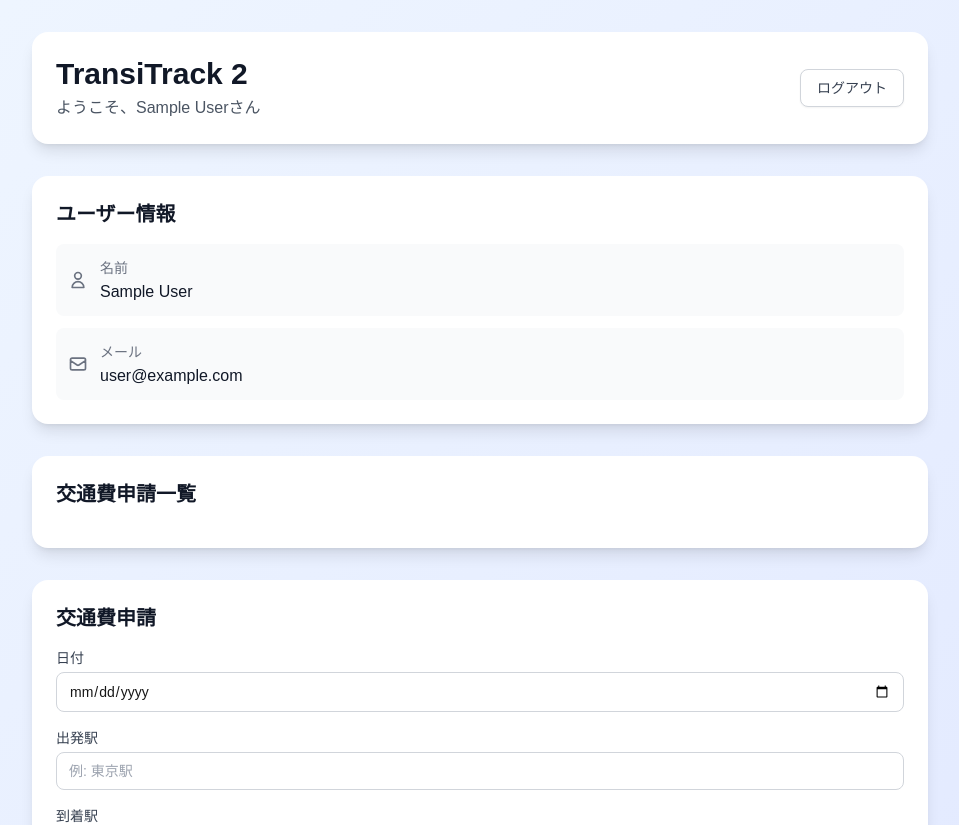
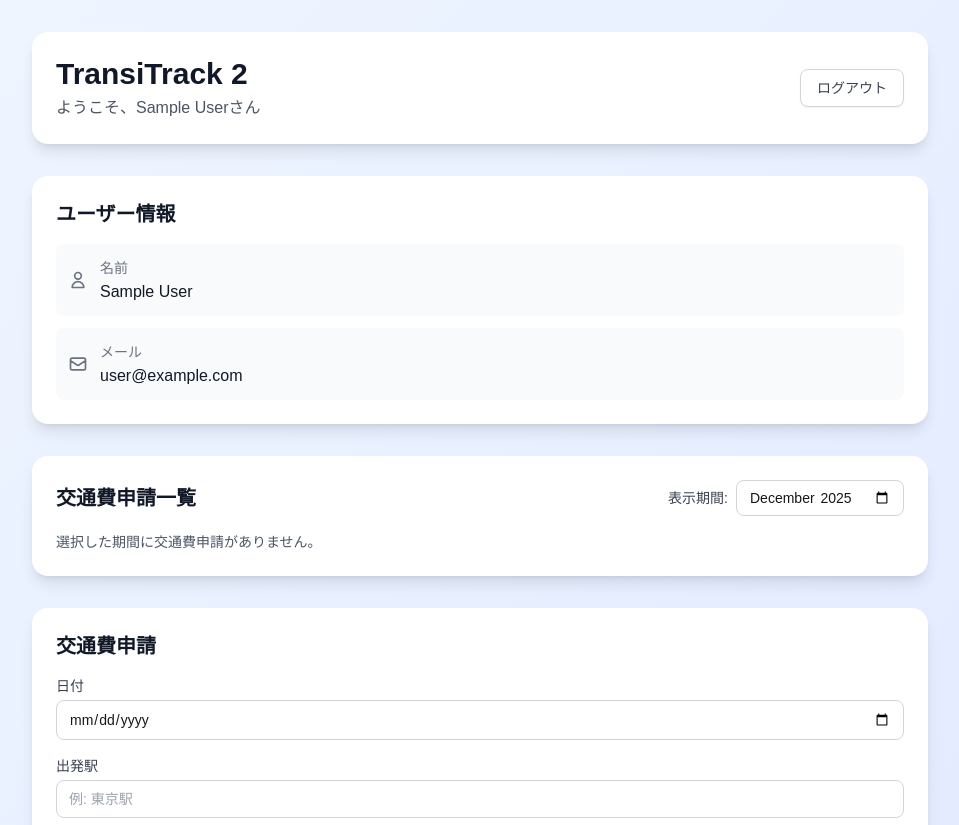
Before and after one commit to impv/impressive-transitrack2, a Next.js app: page /dashboard in a window 1280 px wide. Shown: the top 825 px of the page, without its empty margins (160-1119 px from the left). Built offline with nearby package versions, Linux system fonts and the light colour scheme; no server answers; the database is empty; sample sign-in values are in the browser's storage.

Commit message:
feat: 年月別に申請リストを表示

```diff
--- a/src/features/expenses/apiClient.ts
+++ b/src/features/expenses/apiClient.ts
@@ -46,8 +46,9 @@ export const createExpense = async (params: ExpenseInput): Promise<CreateExpense
   return res.json();
 };
 
-export const getExpenses = async (): Promise<CreateExpenseResponse> => {
-  const res = await fetch("/api/expenses", {
+export const getExpenses = async (yearMonth?: string): Promise<CreateExpenseResponse> => {
+  const queryParams = yearMonth ? `?yearMonth=${encodeURIComponent(yearMonth)}` : "";
+  const res = await fetch(`/api/expenses${queryParams}`, {
     method: "GET",
     headers: {
       "Content-Type": "application/json",
--- a/src/pages/api/expenses/index.ts
+++ b/src/pages/api/expenses/index.ts
@@ -12,7 +12,13 @@ export default async function handler(req: NextApiRequest, res: NextApiResponse)
 
   if (req.method === "GET") {
     try {
-      const expenses = await getExpensesByMemberId(session.user.id);
+      const { yearMonth } = req.query;
+      const yearMonthStr = Array.isArray(yearMonth) ? yearMonth[0] : yearMonth;
+
+      // yearMonth が指定されている場合はフィルタリング、未指定の場合は全件取得
+      const options = yearMonthStr ? { yearMonth: yearMonthStr } : undefined;
+
+      const expenses = await getExpensesByMemberId(session.user.id, options);
       return res.status(200).json(expenses);
     } catch (error) {
       console.error(error);
--- a/src/pages/dashboard/index.tsx
+++ b/src/pages/dashboard/index.tsx
@@ -3,8 +3,8 @@ import { signOut, useSession } from "next-auth/react";
 import { useRouter } from "next/router";
 import { useEffect, useRef, useState } from "react";
 import { getExpenses } from "@/features/expenses/apiClient";
+import { useExpenseForm } from "@/features/expenses/hooks/useExpenseForm";
 import useExpenseEditor from "@/features/expenses/hooks/useExpenseEdit";
-import { useExpenseForm } from "@/features/expenses/hooks/useExpenseForm";
 import type { ExpenseRecord } from "@/types/expenses";
 
 const Dashboard = () => {
@@ -13,10 +13,18 @@ const Dashboard = () => {
 
   const [expenses, setExpenses] = useState<ExpenseRecord[]>([]);
 
+  const getCurrentYearMonth = () => {
+    const now = new Date();
+    return `${now.getFullYear()}-${String(now.getMonth() + 1).padStart(2, "0")}`;
+  };
+
+  const [selectedYearMonth, setSelectedYearMonth] = useState<string>(getCurrentYearMonth());
+
+  // 選択された年月に基づいてフィルタリングされた交通費を取得
   useEffect(() => {
-    const fetchExpenses = async () => {
+    const fetchFilteredExpenses = async () => {
       try {
-        const response = await getExpenses();
+        const response = await getExpenses(selectedYearMonth);
         const expenses: ExpenseRecord[] = response.map((r) => {
           if (!Object.values(["TRAIN", "BUS"]).includes(r.transport)) {
             throw new Error("不正な transport");
@@ -37,9 +45,9 @@ const Dashboard = () => {
     };
 
     if (session?.user?.id) {
-      fetchExpenses();
+      fetchFilteredExpenses();
     }
-  }, [session?.user?.id]);
+  }, [session?.user?.id, selectedYearMonth]);
 
   useEffect(() => {
     if (status !== "loading" && !session) {
@@ -55,6 +63,27 @@ const Dashboard = () => {
     setExpenseForm,
     handleSubmitExpense,
   } = useExpenseForm();
+
+  // 新しい申請が成功したらフィルタリングデータを再取得
+  useEffect(() => {
+    if (submitSuccess && session?.user?.id) {
+      const refetchFiltered = async () => {
+        try {
+          const response = await getExpenses(selectedYearMonth);
+          const filtered: ExpenseRecord[] = response.map((r) => ({
+            ...r,
+            transport: r.transport as TransportType,
+            tripType: r.tripType as TripType,
+          }));
+          setExpenses(filtered);
+        } catch (error) {
+          console.error("フィルタリングデータの再取得に失敗:", error);
+        }
+      };
+
+      refetchFiltered();
+    }
+  }, [submitSuccess, session?.user?.id, selectedYearMonth]);
 
   // トースト表示用
   const [toastMessage, setToastMessage] = useState<string | null>(null);
@@ -77,7 +106,7 @@ const Dashboard = () => {
     handleEditClick,
     handleDeleteClick,
   } = useExpenseEditor({
-    expenses,
+    expenses: expenses,
     onSuccess: (updated) => {
       setExpenses((prev) =>
         prev.map((p) =>
@@ -193,7 +222,24 @@ const Dashboard = () => {
 
         {/* 交通費申請リストカード */}
         <div className="mt-6 rounded-2xl bg-white p-4 shadow-lg sm:mt-8 sm:p-6">
-          <h2 className="mb-4 text-lg font-semibold text-gray-900 sm:text-xl">交通費申請一覧</h2>
+          <div className="mb-4 flex flex-col gap-3 sm:flex-row sm:items-center sm:justify-between">
+            <h2 className="text-lg font-semibold text-gray-900 sm:text-xl">交通費申請一覧</h2>
+            <div className="flex items-center gap-2">
+              <label htmlFor="yearMonthInput" className="text-sm font-medium text-gray-700">
+                表示期間:
+              </label>
+              <input
+                id="yearMonthInput"
+                type="month"
+                value={selectedYearMonth}
+                onChange={(e) => setSelectedYearMonth(e.target.value)}
+                className="rounded-lg border border-gray-300 px-3 py-1.5 text-sm focus:border-blue-500 focus:outline-none"
+              />
+            </div>
+          </div>
+          {expenses.length === 0 ? (
+            <p className="text-sm text-gray-600">選択した期間に交通費申請がありません。</p>
+          ) : (
             <ul className="space-y-3">
               {expenses.map((expense, idx) => {
                 const dateObject = new Date(expense.date);
@@ -281,7 +327,6 @@ const Dashboard = () => {
                               e.preventDefault();
                               try {
                                 await submitUpdate(expense.id);
-                              // onSuccess handler already updates local state and toast
                               } catch (err) {
                                 console.error("更新に失敗しました:", err);
                                 alert("更新に失敗しました。入力内容を確認してください。");
@@ -430,6 +475,7 @@ const Dashboard = () => {
                 );
               })}
             </ul>
+          )}
         </div>
 
         {/* 交通費申請フォームカード */}
--- a/src/server/expenses/repository.ts
+++ b/src/server/expenses/repository.ts
@@ -58,9 +58,29 @@ export const createExpense = async (params: Expense) => {
 };
 
 /** 指定したユーザーIDの交通費申請一覧を取得 */
-export const getExpensesByMemberId = async (memberId: string) => {
+export const getExpensesByMemberId = async (
+  memberId: string,
+  options?: {
+    yearMonth?: string; // YYYY-MM形式
+  },
+) => {
+  /** TODO 型を修正する */
+  const where: any = { memberId };
+
+  // 年月でフィルタリング
+  if (options?.yearMonth) {
+    const [year, month] = options.yearMonth.split("-");
+    const startDate = new Date(Number(year), Number(month) - 1, 1);
+    const endDate = new Date(Number(year), Number(month), 0, 23, 59, 59, 999);
+
+    where.date = {
+      gte: startDate,
+      lte: endDate,
+    };
+  }
+
   return prisma.expense.findMany({
-    where: { memberId },
+    where,
     orderBy: { date: "desc" },
   });
 };
```
Lines whose indentation alone changed are shown as unchanged.
